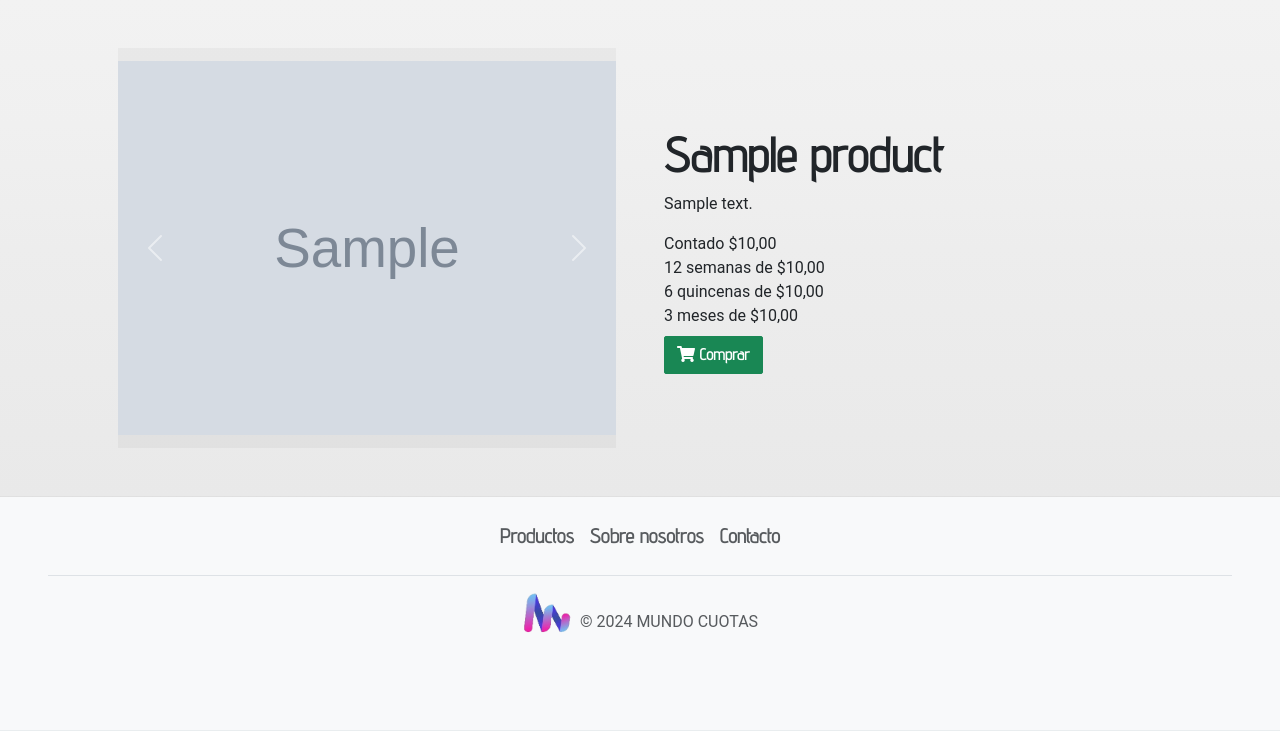
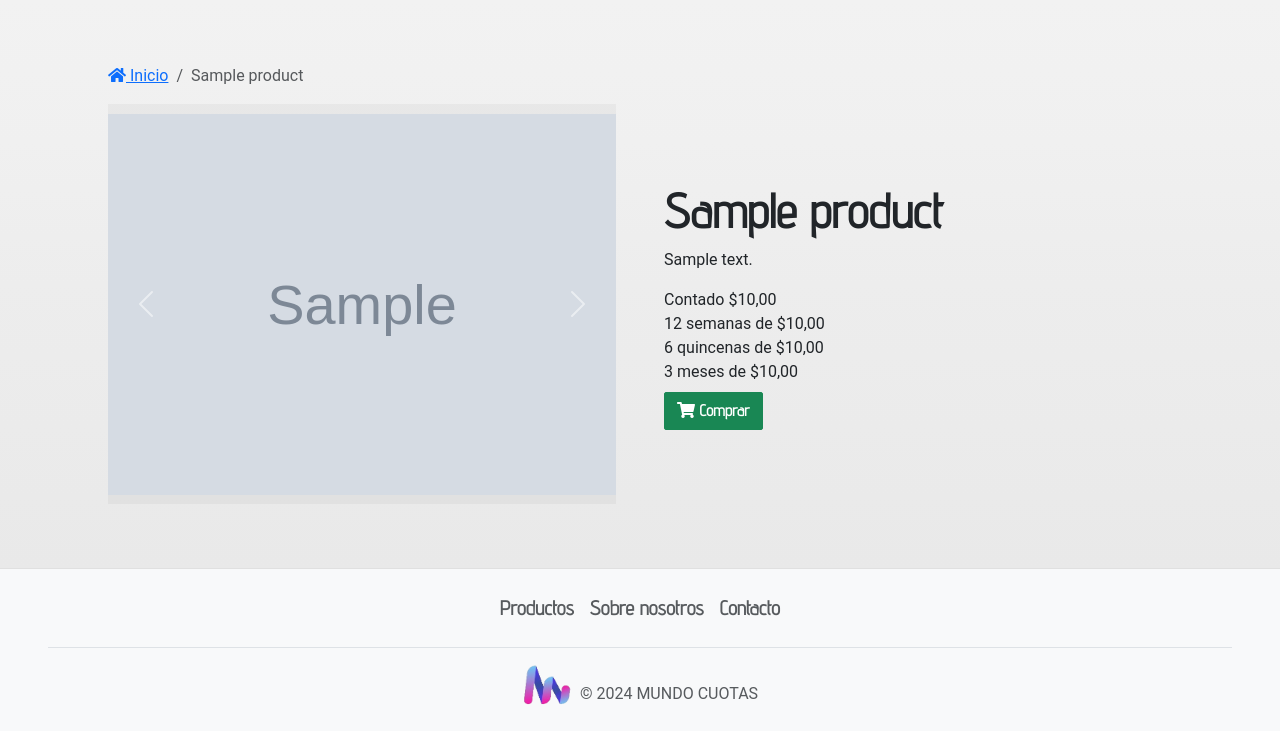
Before and after one commit to MiguelRizzi/mundo_cuotas, a Django app: a page that uses project/templates/products/product_detail.html in a window 1280 px wide. Shown: the part 70-801 px from the top of the page. Run offline with Django 5.2, Linux system fonts and the light colour scheme; tables that the repository leaves empty hold one stand-in row (values such as "Sample post"); grey boxes marked "Sample" are stand-in pictures; some libraries are stand-ins or nearby versions.

Commit message:
se corrige margenes e templates

```diff
--- a/project/templates/products/contact.html
+++ b/project/templates/products/contact.html
@@ -3,7 +3,7 @@
 {% load widget_tweaks %}
 
 {% block content %}
-<section id="contacto" class="container-fluid text-center fondo py-2">
+<section class="container-fluid py-3 fondo">
     <div class="p-3 p-md-5">
         <div class="px-0 px-md-5">
             <nav aria-label="breadcrumb">
@@ -12,7 +12,7 @@
                   <li class="breadcrumb-item active" aria-current="page">Contacto</li>
                 </ol>
             </nav>
-            <h1 class="display-5 brand fw-bold advent-pro">Contactanos</h1>
+            <h1 class="display-5 brand fw-bold advent-pro text-center">Contactanos</h1>
                 <div class="align-items-center justify-content-center revelar">
                     <p class="fw-medium fs-5 text-center pb-3">¡Gracias por visitar MUNDO CUOTAS! Si tienes alguna pregunta O consulta, no dudes en ponerte en contacto y nos comunicaremos contigo a la brevedad.</p>
                     <div class="col-lg-6 mx-auto w-100" hx-get="{% url 'users:message_create' %}" hx-trigger="load, messageListChanged from:body" hx-target="this">
--- a/project/templates/products/index.html
+++ b/project/templates/products/index.html
@@ -6,7 +6,7 @@
     <div class="px-4 py-5 text-center" style="background-color: rgba(176, 112, 206, 0.203);">
 
         <img src="{% static 'img/logo.png' %}" alt="Mundo Cuotas" width="95" class="d-block mx-auto revelar izquierda">
-        <h1 class="display-5 fw-bold text-body-emphasis brand revelar izquierda advent-pro">
+        <h1 class="display-5 fw-bold text-body-emphasis brand revelar izquierda">
             Comprá en cuotas solo con tu firma
         </h1>
 
--- a/project/templates/products/product_detail.html
+++ b/project/templates/products/product_detail.html
@@ -4,8 +4,17 @@
 {% block content %}
 
         <!-- Product section-->
-        <section class="py-5 fondo">
-            <div class="container px-4 px-lg-5">
+        <section class="container-fluid py-3 fondo">
+            <div class="p-3 p-md-5">
+                <div class="px-0 px-md-5">
+
+
+                    <nav aria-label="breadcrumb">
+                        <ol class="breadcrumb">
+                          <li class="breadcrumb-item"><a href="{% url 'products:product_list' %}"><i class="fas fa-home"></i> Inicio</a></li>
+                          <li class="breadcrumb-item active" aria-current="page">{{ product.name }}</li>
+                        </ol>
+                    </nav>
                     <div class="row gx-4 gx-lg-5 align-items-center">
                     <div class="col-md-6">
                         <div id="carousel" class="carousel slide" data-bs-ride="carousel">
@@ -69,12 +78,14 @@
                         </div>
                     </div>
                 </div>
+                </div>
         </section>
 
 
         {% if related_products %}
-            <section class="py-5 fondo">
-                <div class="container px-4 px-lg-5">
+            <section class="container-fluid py-3 fondo">
+                <div class="p-3 p-md-5">
+                    <div class="px-0 px-md-5">
                         <h3 class="fw-semibold border-bottom text-uppercase fs-4 advent-pro">Productos relacionados</h3>
                         <div class="row gx-3 row-cols-2 row-cols-md-3 row-cols-xl-4 justify-content-start">
 
@@ -86,6 +97,7 @@
                     <div class="text-center">
                         <a href="{% url 'products:product_list' %}" class="btn btn-outline-dark" style="width: 320px;"> Ver mas productos</a>
                     </div>
+                </div>
             </section>
         {% endif %}
 
```
Also changed, not shown: project/templates/products/about.html (+3 -4 lines). Lines whose indentation alone changed are shown as unchanged.
